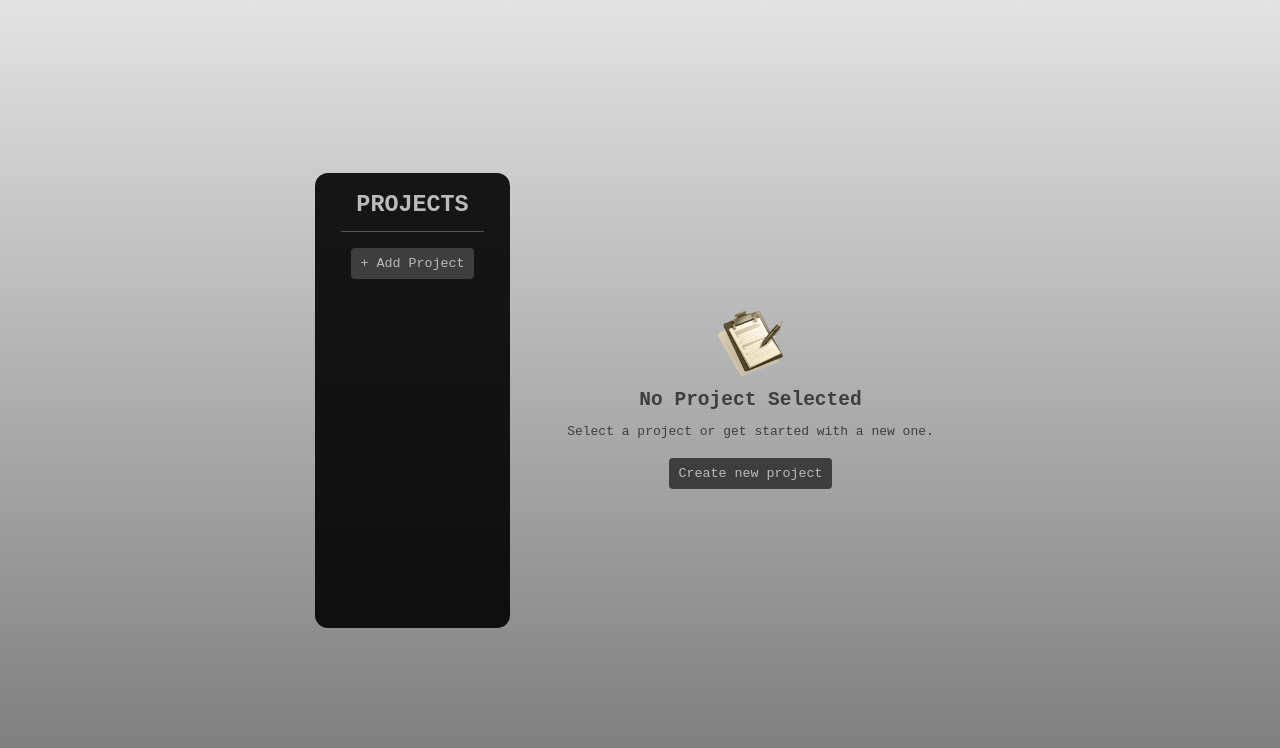
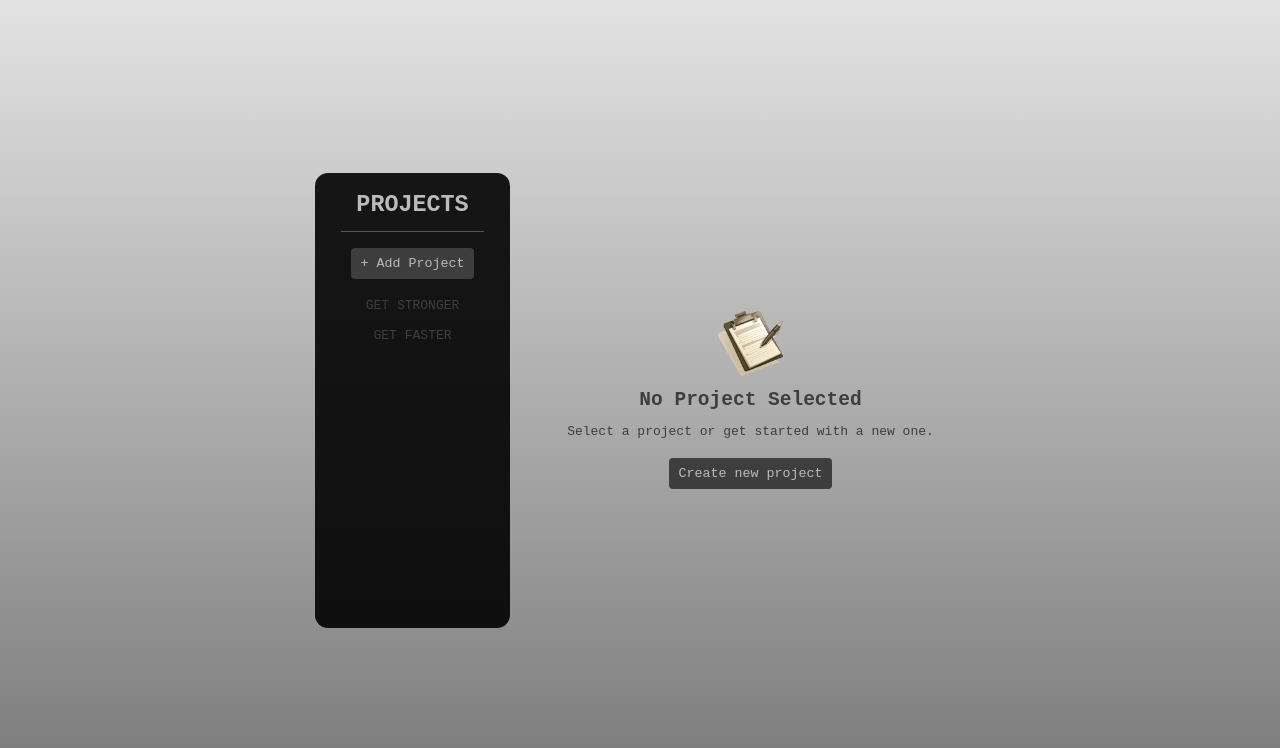
Before and after one commit to Strimlaren/Project-Management, a React (Vite) app: page / in a window 1280 px wide. Shown: the top 748 px of the page. Built offline with nearby package versions, Linux system fonts and the light colour scheme.

Commit message:
Added database with add and remove functions. Menu now lists clickable projects from database

```diff
--- a/src/App.jsx
+++ b/src/App.jsx
@@ -1,5 +1,4 @@
 import "./App.module.css";
-import projects from "./utils/database.json";
 import Menu from "./components/Menu/Menu";
 import WorkArea from "./components/WorkArea/WorkArea";
 import DefaultArea from "./components/DefaultArea/DefaultArea";
--- a/src/components/Menu/Menu.jsx
+++ b/src/components/Menu/Menu.jsx
@@ -1,7 +1,13 @@
-import "./Menu.module.css";
+import css from "./Menu.module.css";
 import CreateArea from "../CreateArea/CreateArea";
+import WorkArea from "../WorkArea/WorkArea.jsx";
+import { database, add, remove } from "../../utils/database.js";
 
 export default function Menu({ onSelect }) {
+  function handleSelectProject(project) {
+    onSelect(<WorkArea project={project} />);
+  }
+
   return (
     <aside>
       <h2>PROJECTS</h2>
@@ -9,6 +15,15 @@ export default function Menu({ onSelect }) {
       <button onClick={() => onSelect(<CreateArea onSelect={onSelect} />)}>
         + Add Project
       </button>
+      {database.map((project, index) => (
+        <p
+          className={css.menuLink}
+          key={index}
+          onClick={() => handleSelectProject(project)}
+        >
+          {project.title}
+        </p>
+      ))}
     </aside>
   );
 }
--- a/src/components/Menu/Menu.module.css
+++ b/src/components/Menu/Menu.module.css
@@ -14,6 +14,10 @@ aside {
     margin-top: 0.5rem;
     font-size: 1.8rem;
   }
+
+  & button {
+    margin-bottom: 1rem;
+  }
 }
 
 hr {
@@ -21,3 +25,15 @@ hr {
   border-top: 1px solid #555;
   margin: 0 1rem 1rem 1rem;
 }
+
+.menuLink {
+  font-size: 1rem;
+  text-transform: uppercase;
+  padding: 6px;
+  margin-bottom: 0.2rem;
+
+  &:hover {
+    background-color: #5555550f;
+    cursor: pointer;
+  }
+}
--- /dev/null
+++ b/src/utils/database.js
@@ -0,0 +1,35 @@
+export let database = [
+  {
+    title: "Get Stronger",
+    description:
+      "Get stronger in the gym and be able to lift cars well above my head.",
+    dueDate: "2027-01-12",
+    tasks: [
+      "Benchpress: 100",
+      "Squats 160",
+      "Deadlift 200",
+      "Biceps Curl 30kg",
+    ],
+  },
+  {
+    title: "Get Faster",
+    description:
+      "Get stronger in the gym and be able to lift cars well above my head.",
+    dueDate: "2027-01-12",
+    tasks: [
+      "Benchpress: 100",
+      "Squats 160",
+      "Deadlift 200",
+      "Biceps Curl 30kg",
+    ],
+  },
+];
+
+export function add(item) {
+  database.push(item);
+}
+
+export function remove(title) {
+  const newDatabase = database.filter((item) => item.title !== title);
+  database = newDatabase;
+}
--- a/src/utils/database.json
+++ /dev/null
@@ -1,13 +0,0 @@
-[
-  {
-    "title": "Get Stronger",
-    "description": "Get stronger in the gym and be able to lift cars well above my head.",
-    "dueDate": "2027-01-12",
-    "tasks": [
-      "Benchpress 100kg",
-      "Squats 160kg",
-      "Deadlift 200kg",
-      "Biceps Curl 30kg"
-    ]
-  }
-]
```
